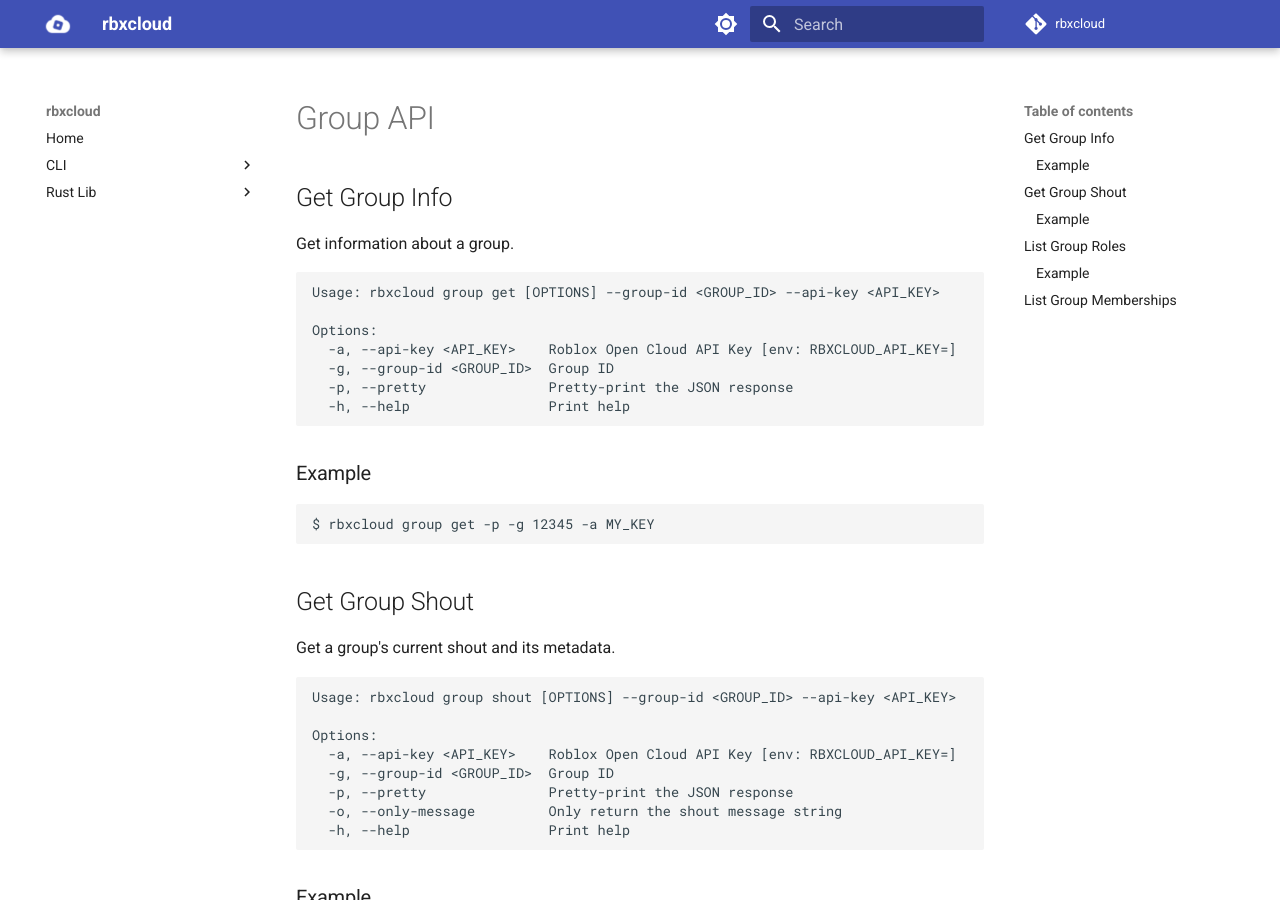
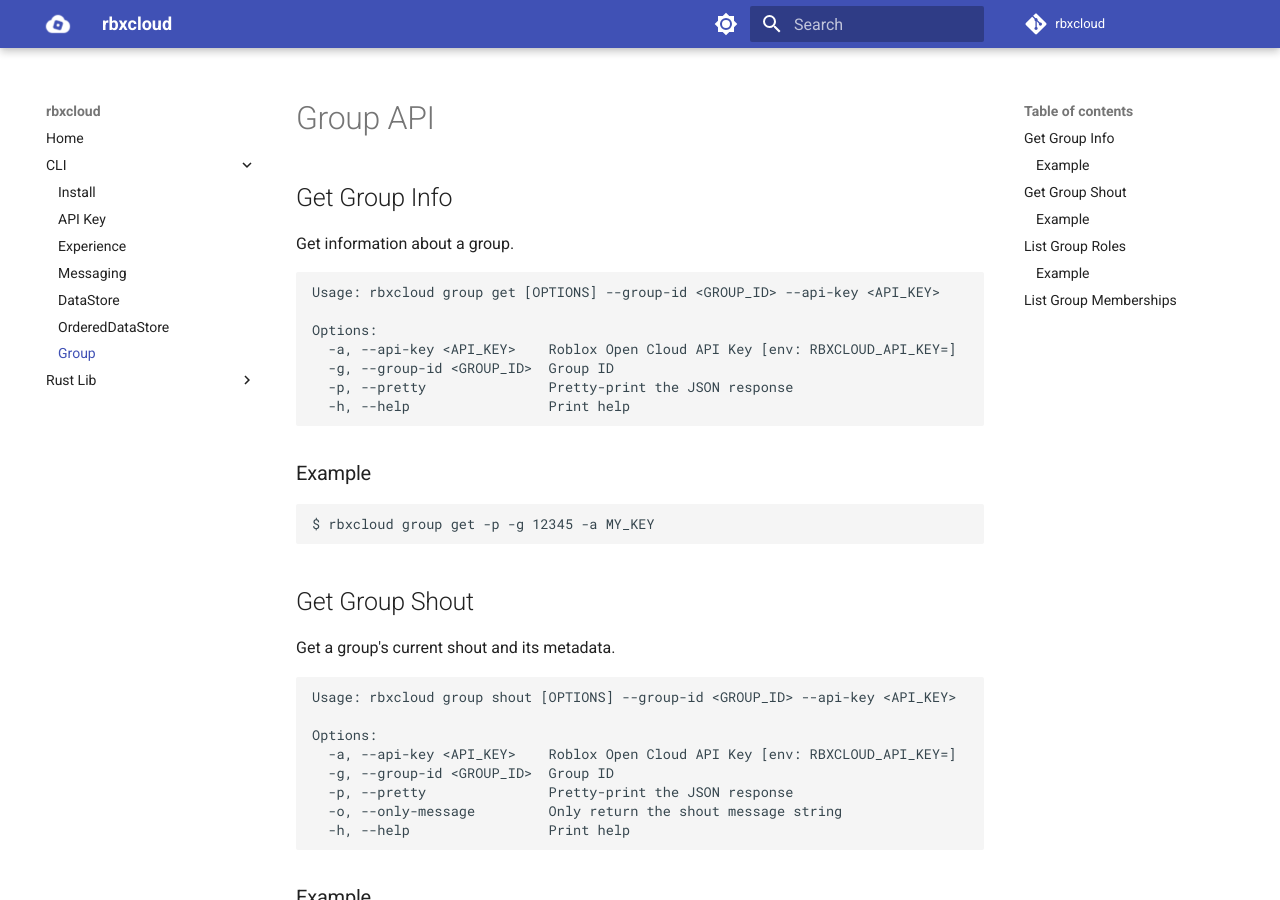
Before and after one commit to Sleitnick/rbxcloud, an MkDocs documentation site: the page built from docs/cli/cli-group.md, in a window 1280 px wide and 900 px high. Built offline with MkDocs 1.6.1 and Material for MkDocs 9.7.7, drawn with Linux system fonts in a browser that asks for light colours; comment, search, counter and statistics services are not loaded.

Commit message:
Docs group page

```diff
--- a/mkdocs.yml
+++ b/mkdocs.yml
@@ -13,6 +13,7 @@ nav:
     - Messaging: cli/cli-messaging.md
     - DataStore: cli/cli-datastore.md
     - OrderedDataStore: cli/cli-ordered-datastore.md
+    - Group: cli/cli-group.md
   - Rust Lib:
     - Install: lib/lib-install.md
 
```
